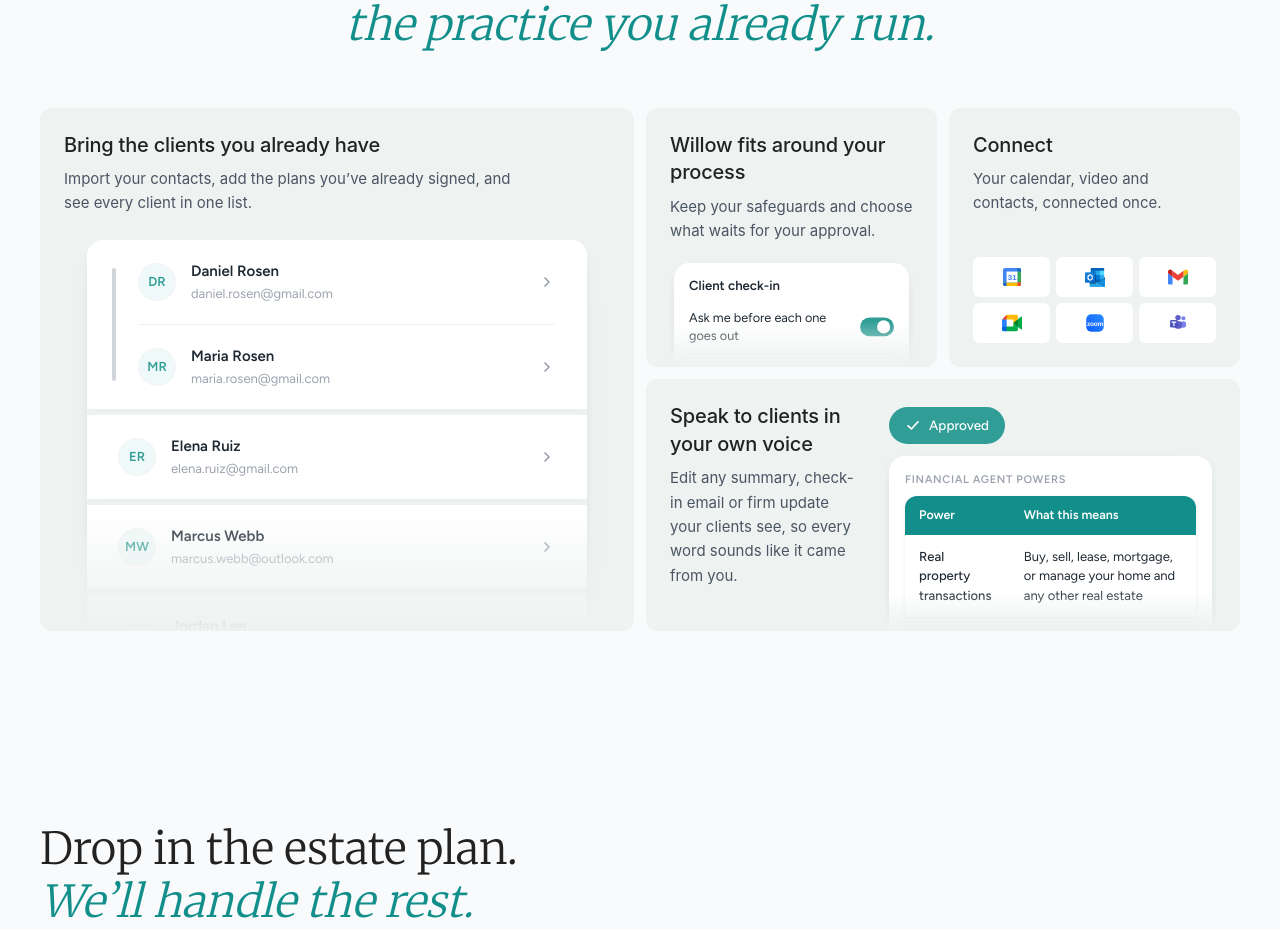
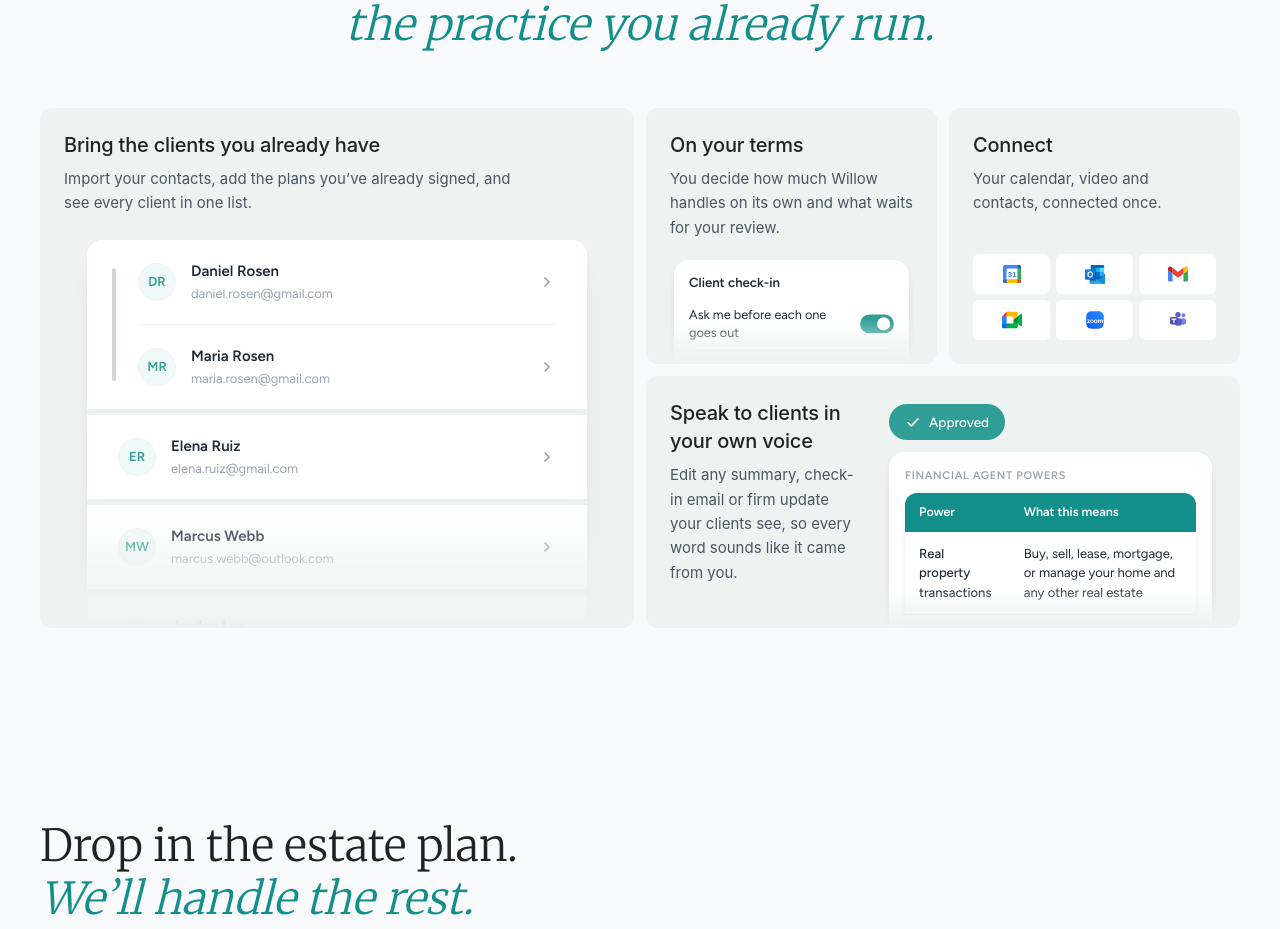
Before and after one commit to Willow-07042002-Inc/landing-page-v, a React (Vite) app: page /platform in a window 1280 px wide. Shown: the part 2480-3409 px from the top of the page. Built offline with nearby package versions, Linux system fonts and the light colour scheme; a web font is replaced by a local one.

Commit message:
For attorneys tiles: On your terms, in an attorney's words
Co-Authored-By: Claude Opus 5.5 <noreply@anthropic.com>

```diff
--- a/src/components/site/WhatYouDeliver.tsx
+++ b/src/components/site/WhatYouDeliver.tsx
@@ -19,9 +19,11 @@ import {
      tall   Bring the clients you already have: the Clients list, Daniel and
             Maria first, running off the bottom (importing contacts is being
             built, Nov 24, and Aaron cleared claiming it)
-     small  Willow fits around your process: the check-in panel's own
+     small  On your terms (one line, Aaron's ask; Willow set up around what
+            the attorney is comfortable with): the check-in panel's own
             switches (Ask me before each one goes out, and the questions),
-            which flip when clicked
+            which flip when clicked. True as worded: check-ins send on their
+            own unless Ask me is on, and summaries always wait for review
      small  Connect: the apps it connects to
      wide   Speak to clients in your own voice: a plan summary where the
             attorney types their own wording over one power, then Approve
@@ -335,8 +337,8 @@ const WhatYouDeliver = () => (
         </article>
 
         <article className={`${TILE} px-6 pt-6 lg:col-span-3`}>
-          <TileTitle>Willow fits around your process</TileTitle>
-          <TileBody>Keep your safeguards and choose what waits for your approval.</TileBody>
+          <TileTitle>On your terms</TileTitle>
+          <TileBody>You decide how much Willow handles on its own and what waits for your review.</TileBody>
           <div className="mt-auto pt-4">
             <Bleed height={108} fadeFrom={58} live>
               <FitWidth width={250}>
```
